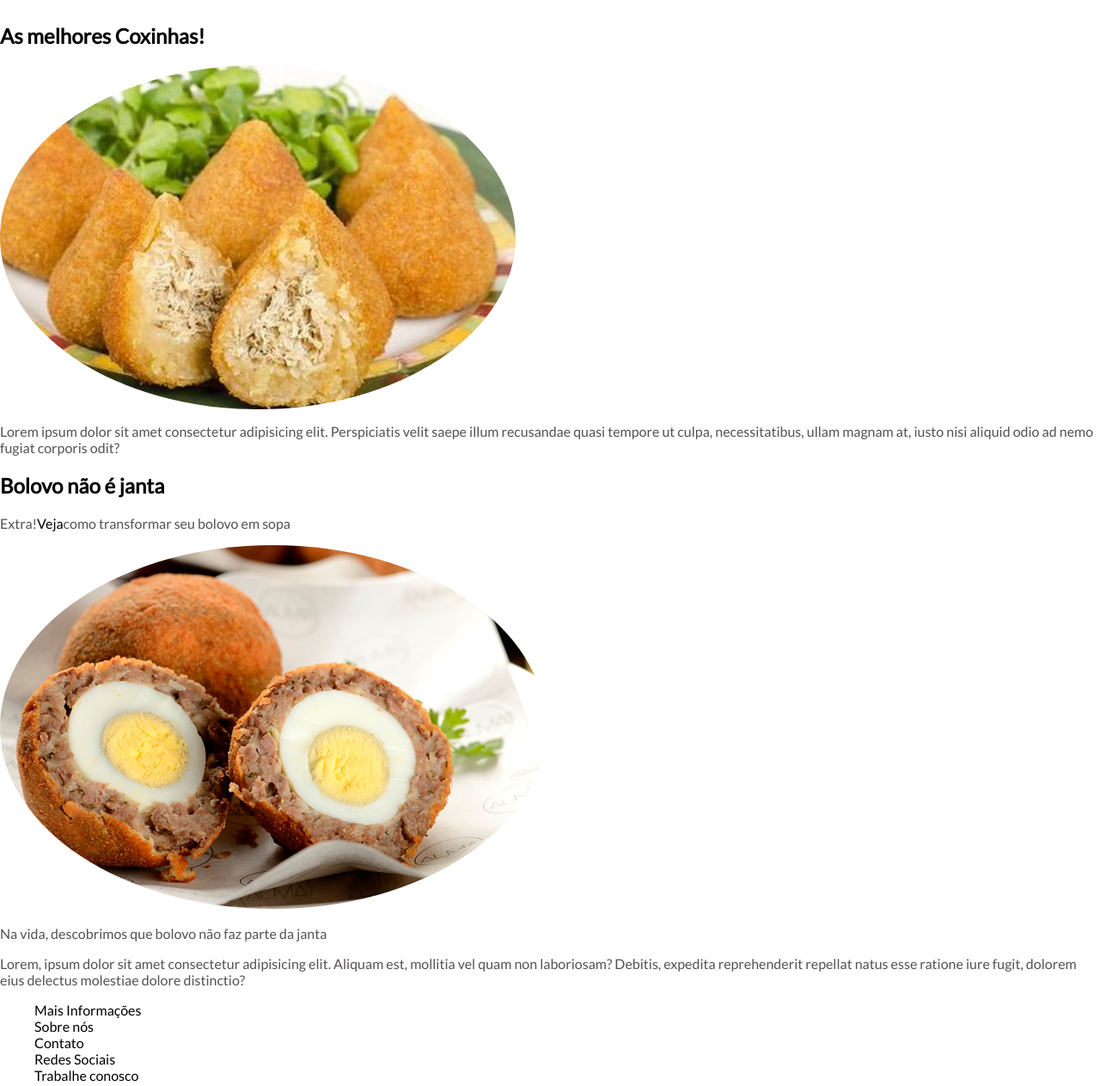
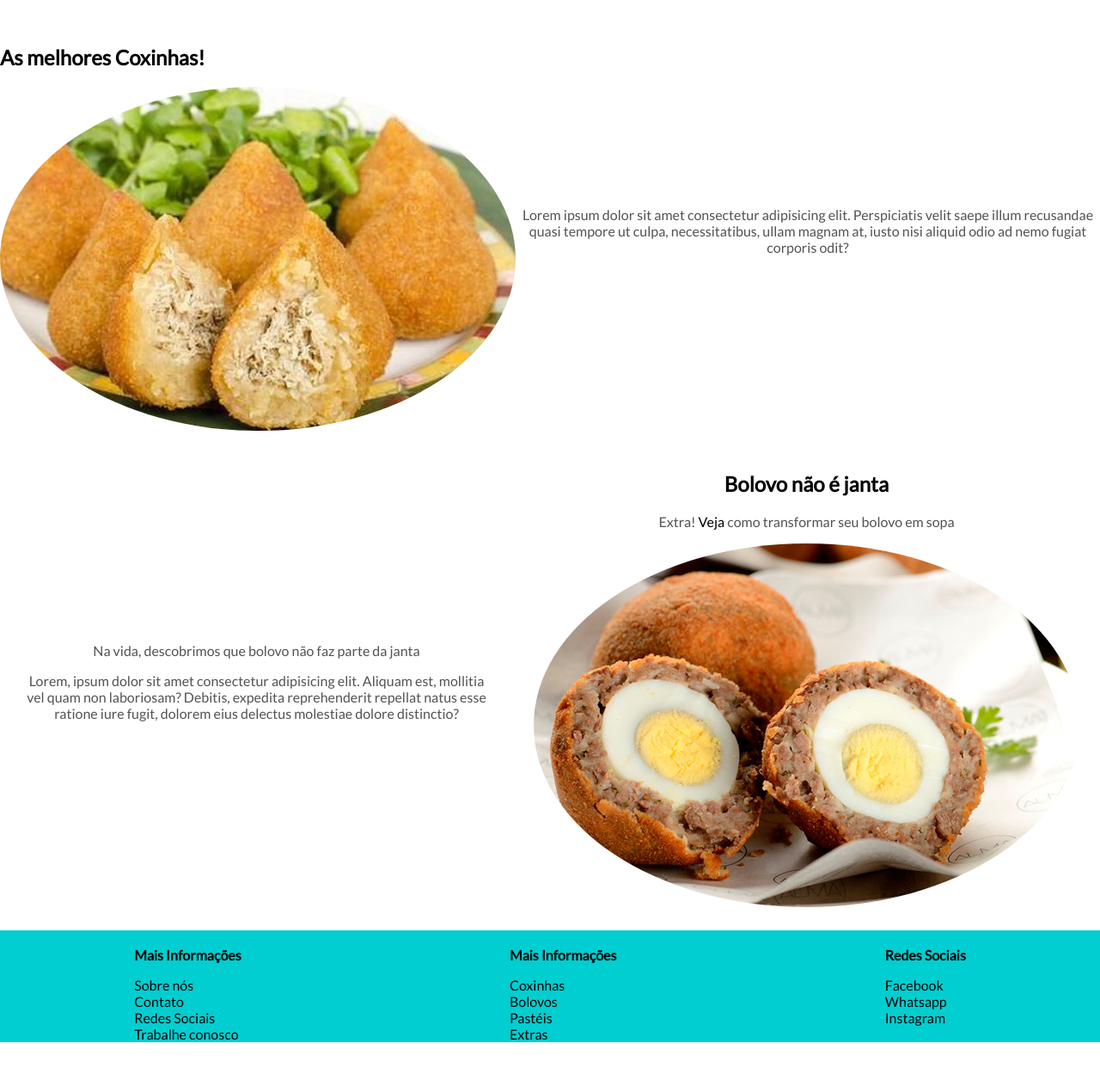
Before and after one commit to HenriqueMaga/comidaDeBoteco0102, a plain HTML site: page index.html in a window 1280 px wide. Shown: the part 904-2167 px from the top of the page at 86% size. After the commit the page ends 2116 px from the top, so only its background shows below. Drawn offline with Linux system fonts and the light colour scheme.

Commit message:
Adicionar Flexbox no CSS para organizar os elementos no layout

```diff
--- a/assets/css/style.css
+++ b/assets/css/style.css
@@ -20,7 +20,9 @@ a:hover{
 .menu{
     background-color: gainsboro;
     display: flex;
-    position: relative;
+    justify-content: space-between;
+    position: fixed;
+    width: 100%;
 }
 .menu li{
     display: inline;
@@ -28,8 +30,8 @@ a:hover{
     margin: 0 auto;
 }
 .menu img{
-    width: 9vh;
-    height: 9vh;
+    width: 8vh;
+    height: 8vh;
 }
 .imagem{
     /* border: solid blue 2px; */
@@ -37,7 +39,7 @@ a:hover{
 }
 .banner{
     padding-top: 30vh;
-    padding-bottom: 30vh;
+    padding-bottom: 40vh;
     background-image: url('../images/Fundo.jfif');
     background-repeat: no-repeat;
     background-size: cover;
@@ -52,13 +54,51 @@ a:hover{
 .banner p{
     color: black;
     font-weight: bold;
-}
-.banner p{
+    display: flex;
+    justify-content: center;
     text-align: center;
 }
-#receita-bolovo{
+.receita-bolovo{
     margin-top: 4vh;
+    display: flex;
+    align-items: center;
 }
-#receita-bolovo img, p{
+.receita-bolovo p{
+    justify-content: center;
+    text-align: center;
+    flex-wrap: wrap;
+}
+#titulo1 {
+    display: center;
+}
+.bolovo{
     display: flex;
+    align-items: center;
+    flex-direction: row-reverse;
 }
+.bolovo div, article{
+    justify-content: center;
+    text-align: center;
+    padding: 3vh;
+}
+/* .bolovo-center{
+    display: flex;
+    align-items: center;
+    flex-direction: column;
+    text-align: center;
+    padding: 3vh;
+
+} */
+footer{
+    display: flex;
+    align-content: center;
+    justify-content: space-around;
+    background-color: darkturquoise;
+}
+footer ol{
+    display: inline;
+}
+footer > div > ol > li:first-child{
+    font-weight: bold;
+    margin-bottom: 2vh;
+}
--- a/index.html
+++ b/index.html
@@ -15,7 +15,7 @@
 <body>
     <header>
         <nav class="menu">
-            <a href="index.html"><img src="assets/images/Logo.png" alt="Logo"></a>
+            <a id="logo" href="index.html"><img src="assets/images/Logo.png" alt="Logo"></a>
             <ul>
                 <li><a href="#">Coxinhas</a></li>
                 <li><a href="#bolovo">Bolovos</a></li>
@@ -33,33 +33,51 @@
             <p>Essas são as delícias do que você pode encontrar nos nossos Botecos</p>
         </div>
 
-        <section id="receita-bolovo">
-            <h2>As melhores Coxinhas!</h2>
-            <img class="imagem" src="assets\images\Coxinha.jpg" alt="Coxinha.jpg">
-            <p>Lorem ipsum dolor sit amet consectetur adipisicing elit. Perspiciatis velit saepe illum recusandae quasi tempore ut culpa, necessitatibus, ullam magnam at, iusto nisi aliquid odio ad nemo fugiat corporis odit?</p>
+        <section class="receita-bolovo">
+            <div>
+                <h2>As melhores Coxinhas!</h2>
+                <img class="imagem" src="assets\images\Coxinha.jpg" alt="Coxinha.jpg">
+            </div>
+            <div>
+                <p>Lorem ipsum dolor sit amet consectetur adipisicing elit. Perspiciatis velit saepe illum recusandae quasi tempore ut culpa, necessitatibus, ullam magnam at, iusto nisi aliquid odio ad nemo fugiat corporis odit?</p>
+            </div>
         </section>
 
-        <section id="bolovo">
+        <!-- <section class="bolovo-center">
+                <div>
+                    <h2>Bolovo não é janta</h2>
+                    <p>Extra! <a href="https://google.com" target="_blank">Veja</a> como transformar seu bolovo em sopa</p>
+                    <img class="imagem" src="assets\images\Bolovo.jpeg" alt="Bolovo.jpeg">
+                </div>
+                <article>
+                    <aside>
+                        <p>Na vida, descobrimos que bolovo não faz parte da janta</p>
+                    </aside>
+                    <p>Lorem, ipsum dolor sit amet consectetur adipisicing elit. Aliquam est, mollitia vel quam non laboriosam? Debitis, expedita reprehenderit repellat natus esse ratione iure fugit, dolorem eius delectus molestiae dolore distinctio?</p>
+                </article>
+            </section> -->
+
+        <section class="bolovo">
             <div>
                 <h2>Bolovo não é janta</h2>
                 <p>Extra! <a href="https://google.com" target="_blank">Veja</a> como transformar seu bolovo em sopa</p>
                 <img class="imagem" src="assets\images\Bolovo.jpeg" alt="Bolovo.jpeg">
+            </div>
+            <article>
                 <aside>
                     <p>Na vida, descobrimos que bolovo não faz parte da janta</p>
                 </aside>
-            </div>
-        </section>
-
-        <section id="coxinha">
-            <article>
                 <p>Lorem, ipsum dolor sit amet consectetur adipisicing elit. Aliquam est, mollitia vel quam non laboriosam? Debitis, expedita reprehenderit repellat natus esse ratione iure fugit, dolorem eius delectus molestiae dolore distinctio?</p>
             </article>
         </section>
+        <!-- <section id="coxinha">
+
+        </section> -->
     </main>
 
     <footer>
-        <div>
-            <ol>
+        <div class="lista-footer">
+            <ol class="info">
                 <li>Mais Informações</li>
                 <li>Sobre nós</li>
                 <li>Contato</li>
@@ -67,8 +85,8 @@
                 <li>Trabalhe conosco</li>
             </ol>
         </div>
-        <div>
-            <ol>
+        <div class="lista-footer">
+                <ol class="info">
                 <li>Mais Informações</li>
                 <li>Coxinhas</li>
                 <li>Bolovos</li>
@@ -76,8 +94,8 @@
                 <li>Extras</li>
             </ol>
         </div>
-        <div>
-            <ol>
+        <div class="lista-footer">
+                <ol class="info">
                 <li>Redes Sociais</li>
                 <li>Facebook</li>
                 <li>Whatsapp</li>
```
